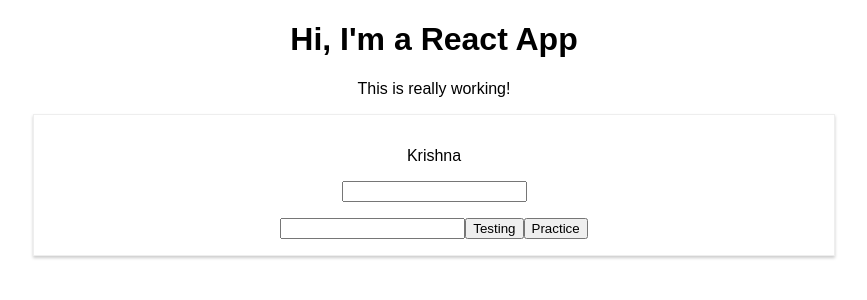
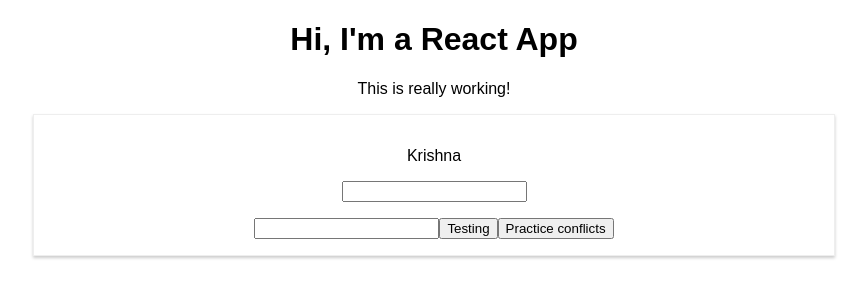
Before and after one commit to Sukumar114/ReactApp, a React (Create React App) app: page / in a window 1280 px wide. Shown: the top 300 px of the page, without its empty margins (206-1073 px from the left). Built offline with nearby package versions, Linux system fonts and the light colour scheme.

Commit message:
practice conflicts

```diff
--- a/src/Person/Person.js
+++ b/src/Person/Person.js
@@ -10,7 +10,7 @@ const person = ( props ) => {
              <p>{props.password}</p>
             <input type="text" onChange={props.changed2}  />
             <button onClick={props.click}>Testing</button>
-            <button onClick={props.click}>Practice</button>
+            <button onClick={props.click}>Practice conflicts</button>
         </div>
     )
 };
```
